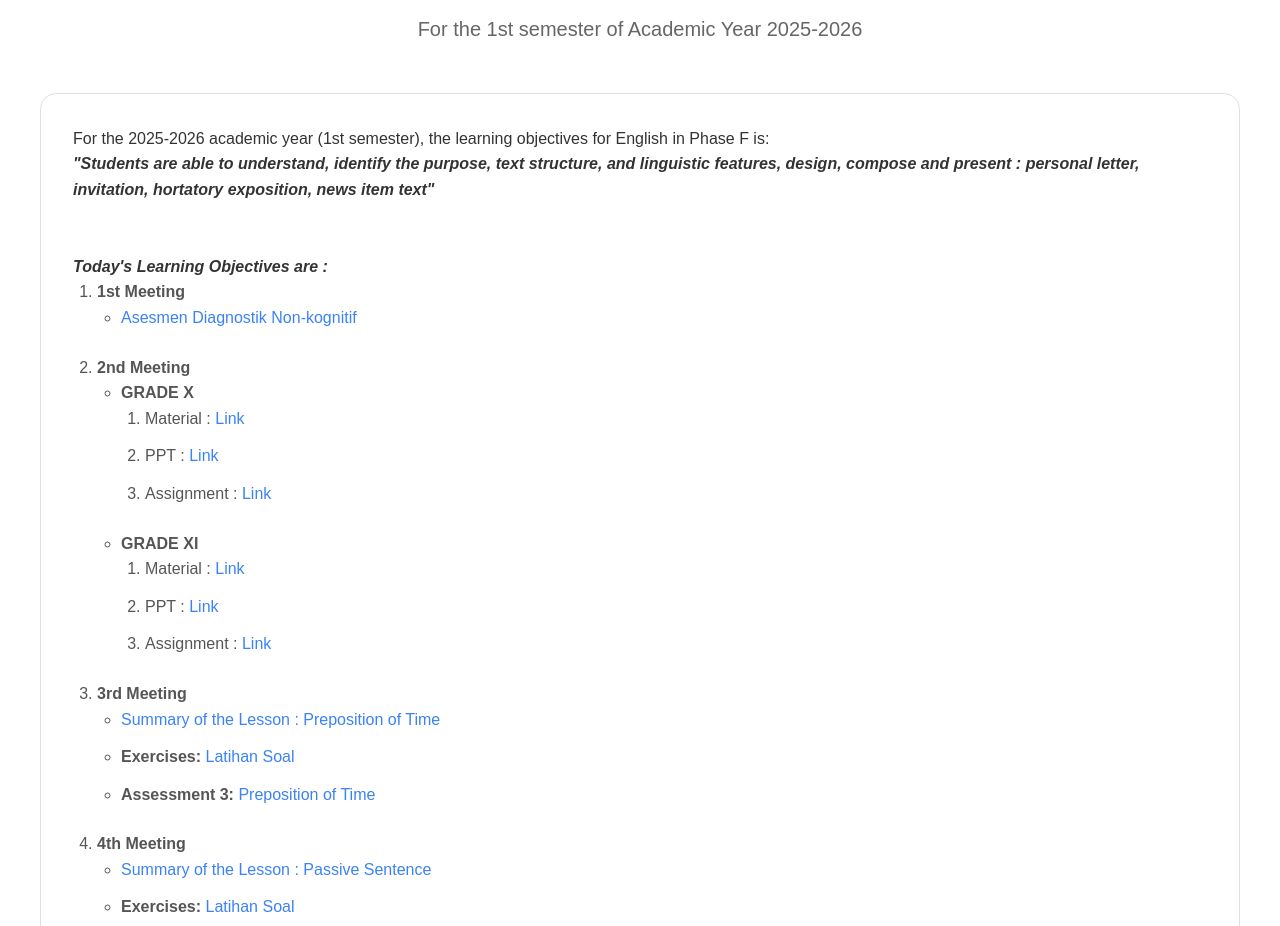
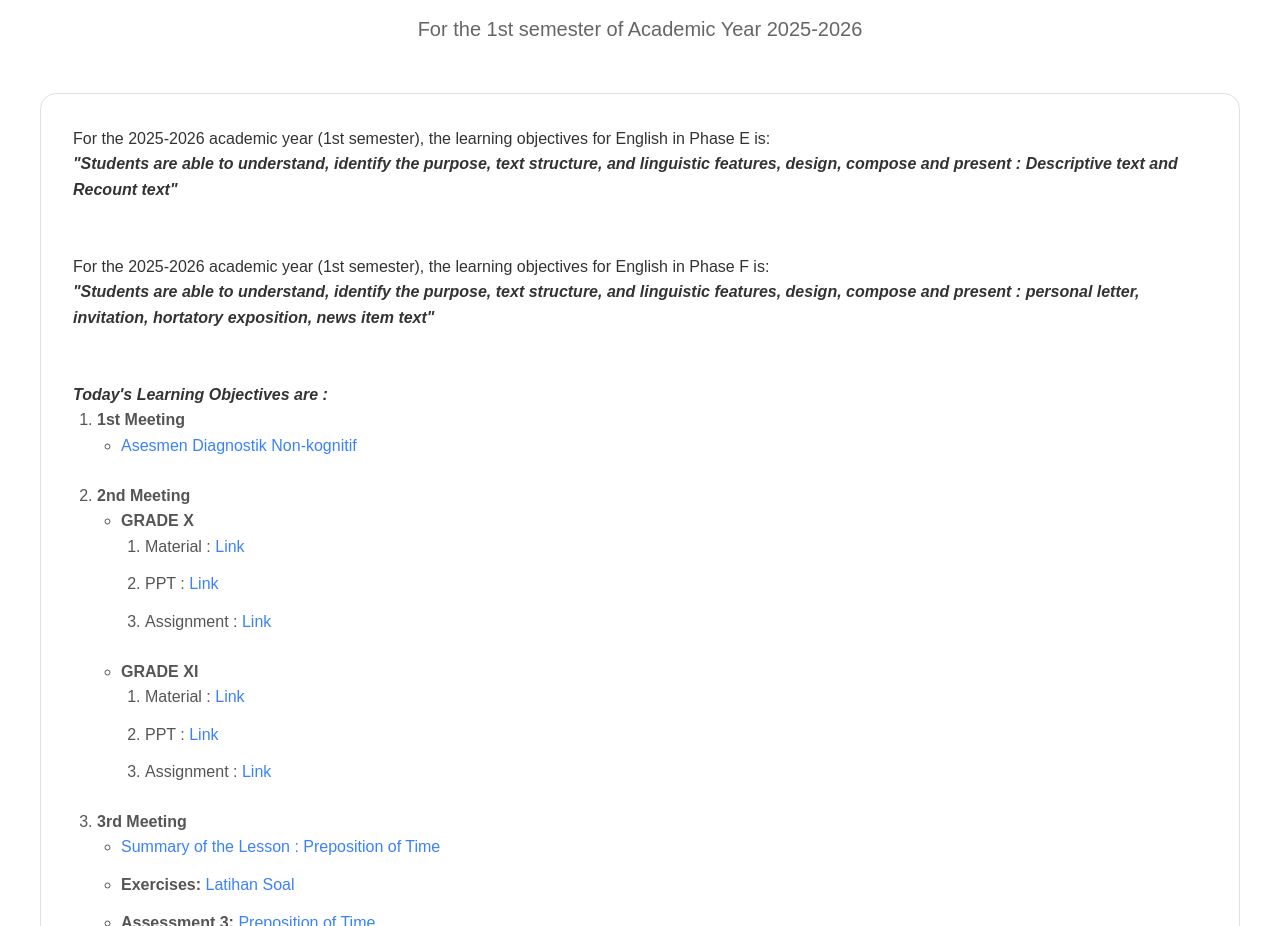
Before and after one commit to MrYetno/MyEnglishClass, a plain HTML site: page index.html in a window 1280 px wide. Shown: the part 3302-4228 px from the top of the page. Drawn offline with Linux system fonts and the light colour scheme.

Commit message:
index.html

```diff
--- a/index.html
+++ b/index.html
@@ -563,6 +563,9 @@
             </div>
 
             <div class="learning-objectives">
+                <p>For the 2025-2026 academic year (1st semester), the learning objectives for English in Phase E is:<br/>
+                <em><b>"Students are able to understand, identify the purpose, text structure, and linguistic features, design, compose and present : Descriptive text and Recount text"</b></em></p>
+                <br></br>
                 <p>For the 2025-2026 academic year (1st semester), the learning objectives for English in Phase F is:<br/>
                 <em><b>"Students are able to understand, identify the purpose, text structure, and linguistic features, design, compose and present : personal letter, invitation, hortatory exposition, news item text"</b></em></p>
                 <br></br>
```
